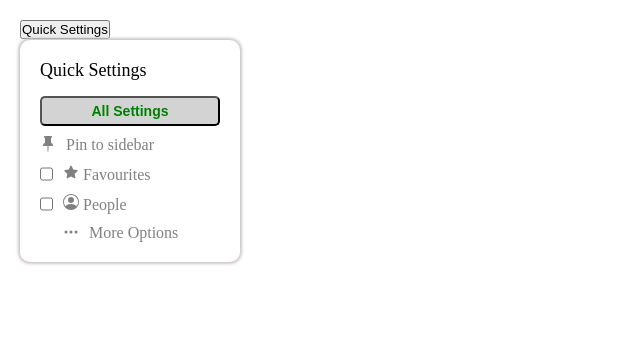
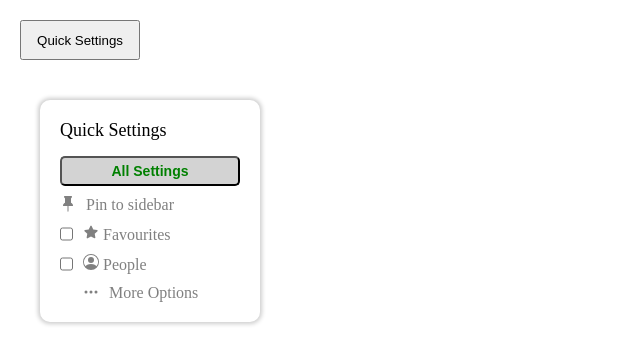
Before and after one commit to kosuo9909/radios, a React (Create React App) app: page / in a window 1280 px wide. Both pictures are taken after a click on the button "Quick Settings". Shown: the top 364 px of the page, without its empty margins (0-640 px from the left). Built offline with nearby package versions, Linux system fonts and the light colour scheme; the HTML template or start-up script is replaced by a standard one.

Commit message:
part 2 of Task 3 (Dialog)

```diff
--- a/src/App.js
+++ b/src/App.js
@@ -1,10 +1,11 @@
 import './App.css';
-import DialogTest from './components/DialogTest';
+// import DialogTest from './components/DialogTest';
+import DialogTestVanilla from './components/DialogTestVanilla';
 
 function App() {
   return (
     <div className="App">
-      <DialogTest />
+      <DialogTestVanilla />
     </div>
   );
 }
--- /dev/null
+++ b/src/components/DialogTestVanilla.css
@@ -0,0 +1,69 @@
+
+.dialog-wrapper{
+    position: fixed;
+    margin: 0 auto;
+    padding: 20px;
+}
+
+.custom-dialog {
+    display: none;
+    z-index: 1000;
+    box-shadow: 0 0 4px 2px rgba(0, 0, 0, 0.195);
+    border-radius: 10px;
+    padding: 20px;
+
+}
+.custom-dialog.open {
+    display: block;
+}
+
+dialog {
+    margin: 0 auto;
+    padding: 20px;
+    flex-direction: column;
+    border: none;
+    box-shadow: 0 0 3px 2px rgb(205, 200, 200);
+    border-radius: 10px;
+}
+
+.quick-settings-title {
+    display: flex;
+    align-items: flex-start;
+    font-size: 18px;
+    padding-bottom: 15px;
+}
+
+.settings-button {
+    margin: 0 auto;
+    margin-bottom: 20px;
+    width: 120px;
+    height: 40px;
+}
+
+.all-settings-button{
+    margin-bottom: 10px;
+    color: green;
+    width: 180px;
+    height: 30px;
+    border-radius: 5px;
+    background-color: white;
+    font-size: 14px;
+    font-weight: bold;
+}
+
+.all-settings-button:hover, .all-settings-button:active, .all-settings-button:visited, .all-settings-button:focus{
+    background-color: lightgrey     ;
+}
+
+.quick-settings-wrapper{
+    display: flex;
+    flex-direction: column;
+    align-items: flex-start;
+    gap: 10px;
+    color: grey;
+}
+
+.quick-settings-item-wrapper{
+    display: flex;
+    gap: 10px;
+}
--- /dev/null
+++ b/src/components/DialogTestVanilla.jsx
@@ -0,0 +1,66 @@
+import { useEffect, useRef, useState } from 'react';
+import './DialogTestVanilla.css';
+import { svgStore } from './helpers/svg';
+const DialogTestVanilla = () => {
+  const [isDialogOpen, setIsDialogOpen] = useState(false);
+  const allSettingsButtonRef = useRef();
+
+  const handleDialogClick = () => {
+    setIsDialogOpen((prevIsDialogOpen) => !prevIsDialogOpen);
+  };
+
+  useEffect(() => {
+    if (isDialogOpen) {
+      allSettingsButtonRef.current.focus();
+    }
+  }, [isDialogOpen]);
+  return (
+    <div className="dialog-wrapper">
+      <button
+        className="settings-button"
+        onClick={handleDialogClick}
+        aria-expanded={isDialogOpen}
+      >
+        Quick Settings
+      </button>
+      <div className="dialog-wrapper">
+        <div
+          role="dialog"
+          className={isDialogOpen ? 'custom-dialog open' : 'custom-dialog'}
+        >
+          {' '}
+          <div className></div>
+          <p className="quick-settings-title">Quick Settings</p>
+          <button ref={allSettingsButtonRef} className="all-settings-button">
+            All Settings
+          </button>
+          <div className="quick-settings-wrapper">
+            <div className="quick-settings-item-wrapper">
+              {svgStore['pin']} <span>Pin to sidebar</span>
+            </div>
+            <div className="quick-settings-item-wrapper">
+              <input id="favorite" type="checkbox"></input>
+              <label htmlFor="favorite">
+                {svgStore['favorite']} <span>Favourites</span>
+              </label>
+            </div>
+            <div className="quick-settings-item-wrapper">
+              <input type="checkbox" id="people"></input>
+              <label htmlFor="people">
+                {svgStore['people']} <span>People</span>
+              </label>
+            </div>
+            <div className="quick-settings-item-wrapper">
+              <input type="checkbox" className="invisible"></input>
+
+              {svgStore['three dots']}
+              <span>More Options</span>
+            </div>
+          </div>
+        </div>
+      </div>
+    </div>
+  );
+};
+
+export default DialogTestVanilla;
```
